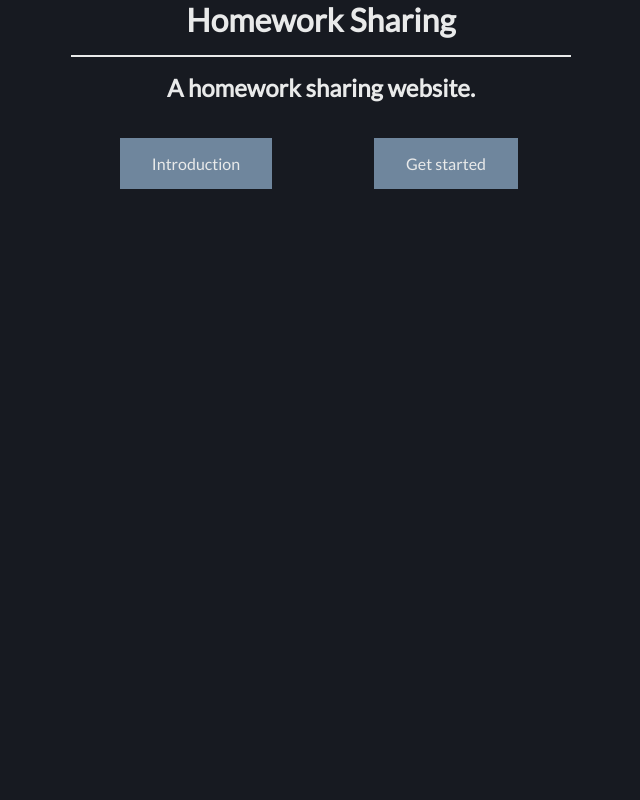
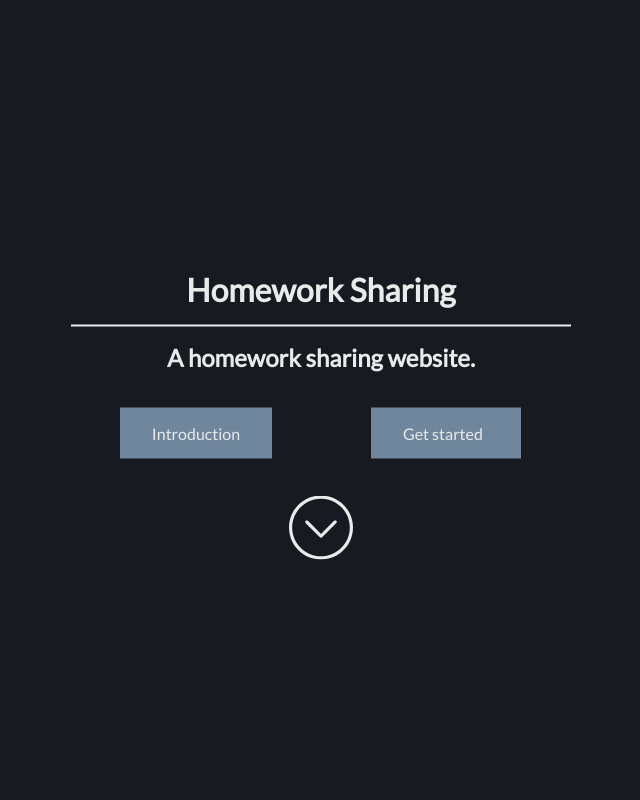
Before and after one commit to thekatze/HWS, a PHP site: page /login.html in a window 1280 px wide. Shown: the whole page, without its empty margins (319-959 px from the left). Run offline with PHP 8.4, Linux system fonts and the light colour scheme.

Commit message:
i think i messed up

```diff
--- a/login.html
+++ b/login.html
@@ -10,7 +10,7 @@
     <title></title>
   </head>
   <body>
-      <main>
+      <header>
         <div id="contentContainer">
           <h1>Homework Sharing</h1>
           <hr>
@@ -18,9 +18,15 @@
           <div class="links">
             <ul>
               <li><a href="">Introduction</a></li>
-              <li><a href="">Get started</a></li>
+              <li><a href="">Get started &nbsp;</a></li>
             </ul>
           </div>
+          <a href=""><img src="svg/downarrow.svg"></a>
+        </div>
+      </header>
+      <main>
+        <div>
+
         </div>
       </main>
   </body>
--- a/style/login.css
+++ b/style/login.css
@@ -20,17 +20,26 @@ html, body {
     width: 100%;
 }
 
-main {
+header {
     width: 100%;
     height: 100%;
     background-color: #171a21;
     text-align: center;
-    vertical-align: middle;
 }
 
 #contentContainer {
+    position: relative;
+    top: 50%;
+    transform: translateY(-50%);
     min-width: 500px;
     text-align: center;
+}
+
+#contentContainer img {
+    width: 4em;
+    height: 4em;
+    transform: translateY(2em);
+
 }
 
 hr {
```
Also changed, not shown: svg/downarrow.svg (added).
